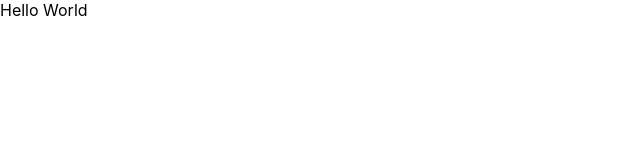
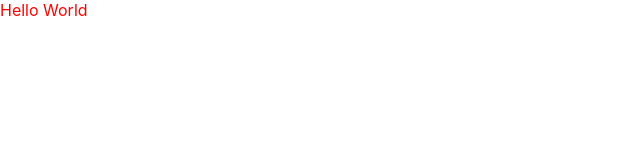
Before and after one commit to MiguelDominguezSanchez/discover-coffee-stores-1, a Next.js app: page /hello in a window 1280 px wide. Shown: the top 160 px of the page, without its empty margins (0-640 px from the left). Built offline with nearby package versions, Linux system fonts and the light colour scheme.

Commit message:
What are CSS modules

```diff
--- a/pages/hello.js
+++ b/pages/hello.js
@@ -1,5 +1,8 @@
+import styles from '../styles/Hello.module.css'
+
 const Hello = () => {
-	return <div>Hello World</div>
+	console.log('styles for Hello', styles)
+	return <div className={styles.container}>Hello World</div>
 }
 
 export default Hello
--- a/pages/index.js
+++ b/pages/index.js
@@ -3,6 +3,7 @@ import Image from 'next/image'
 import styles from '../styles/Home.module.css'
 
 export default function Home() {
+	console.log('styles', styles)
 	return (
 		<div className={styles.container}>
 			<Head>
--- /dev/null
+++ b/styles/Hello.module.css
@@ -0,0 +1 @@
+.container {color: red;}
```
